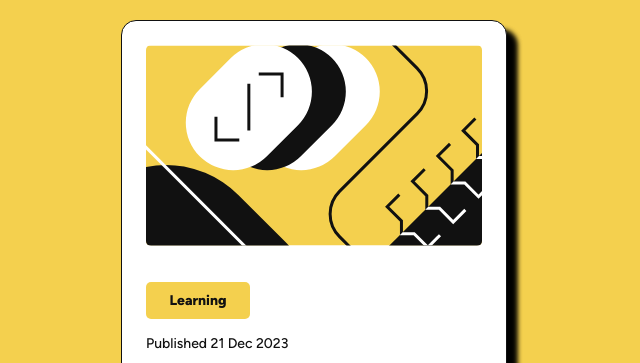
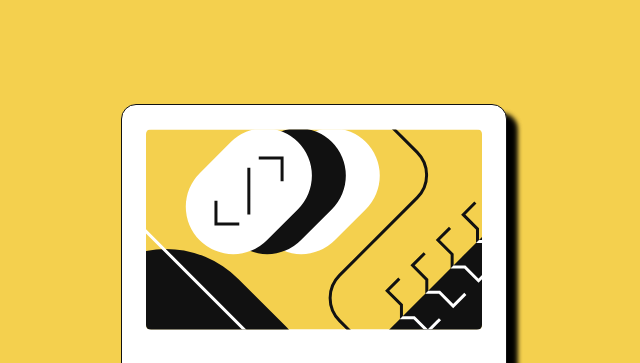
Before and after one commit to Stephen-Salano/Blog-preview-card-FEM, a plain HTML site: page index.html in a window 1280 px wide. Shown: the top 363 px of the page, without its empty margins (326-966 px from the left). Drawn offline with Linux system fonts and the light colour scheme.

Commit message:
Changing body height problem by removing grow and shrink

```diff
--- a/style.css
+++ b/style.css
@@ -43,6 +43,7 @@
     --space-50: 4px;
 
 }
+
 /* styling defualt body*/
 body{
     background-color: var(--yellow-color);
@@ -51,6 +52,7 @@ body{
     align-items: center;
     flex-direction: column;
     margin: 0;
+    min-height: 100vh
 }
 #container{
     background-color: var(--white-color);
@@ -59,8 +61,8 @@ body{
     flex-direction: column;
     justify-content: center;
     align-items: start;
-    flex-shrink: 1;
-    flex-grow: 1;
+    /* flex-shrink: 1;
+    flex-grow: 1; */
     border: 1px solid var(--black-color);
     border-radius: 15px ;
     box-shadow: 10px 10px 5px 0px rgba(0,0,0,1), 10px 10px 5px 0px rgba(0,0,0,0.5);
```
